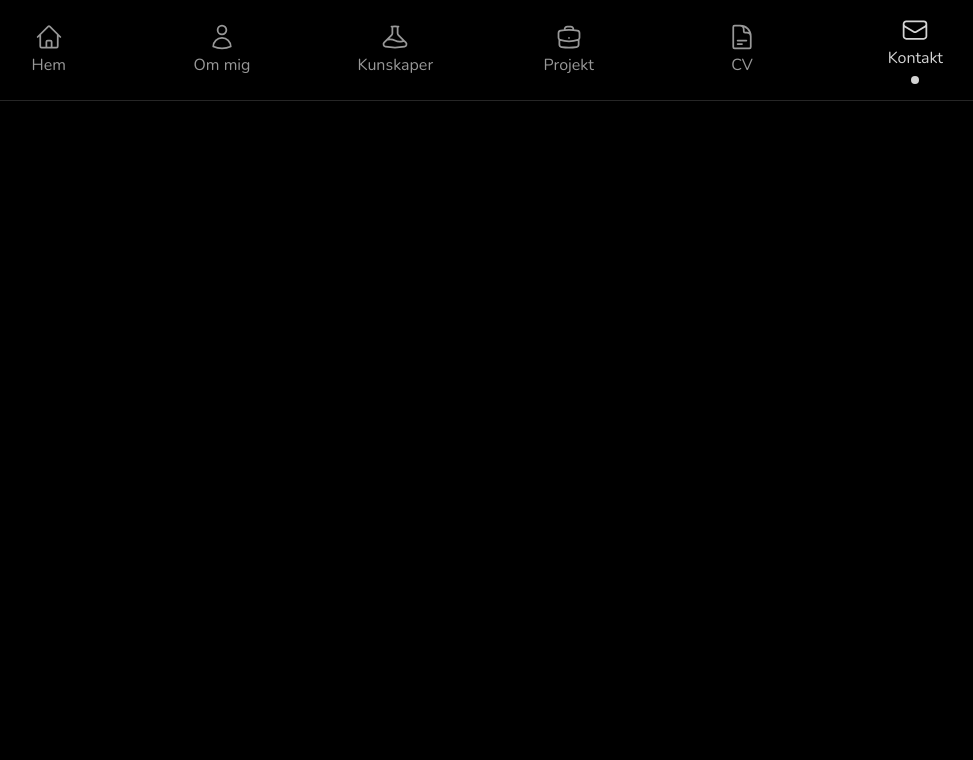
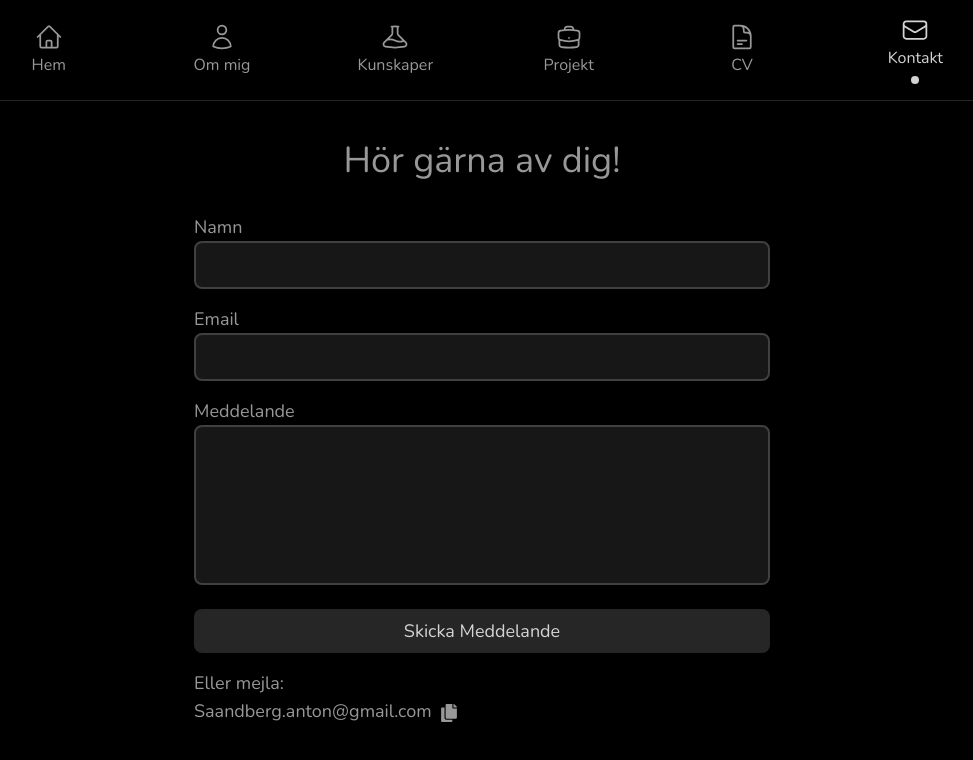
Before and after one commit to Anton-Sandberg/portfolio, a React (Vite) app: page /contact in a window 1280 px wide. Shown: the top 760 px of the page, without its empty margins (158-1131 px from the left). Built offline with nearby package versions, Linux system fonts and the light colour scheme.

Commit message:
feat: add ContactForm component to Contact page

```diff
--- a/src/pages/Contacts.tsx
+++ b/src/pages/Contacts.tsx
@@ -1,5 +1,11 @@
+import ContactForm from "@/components/contact-page/ContactForm";
+
 const Contact = () => {
-  return <div></div>;
+  return (
+    <section className="max-w-xl mx-auto py-10">
+      <ContactForm />
+    </section>
+  );
 };
 
 export default Contact;
```
